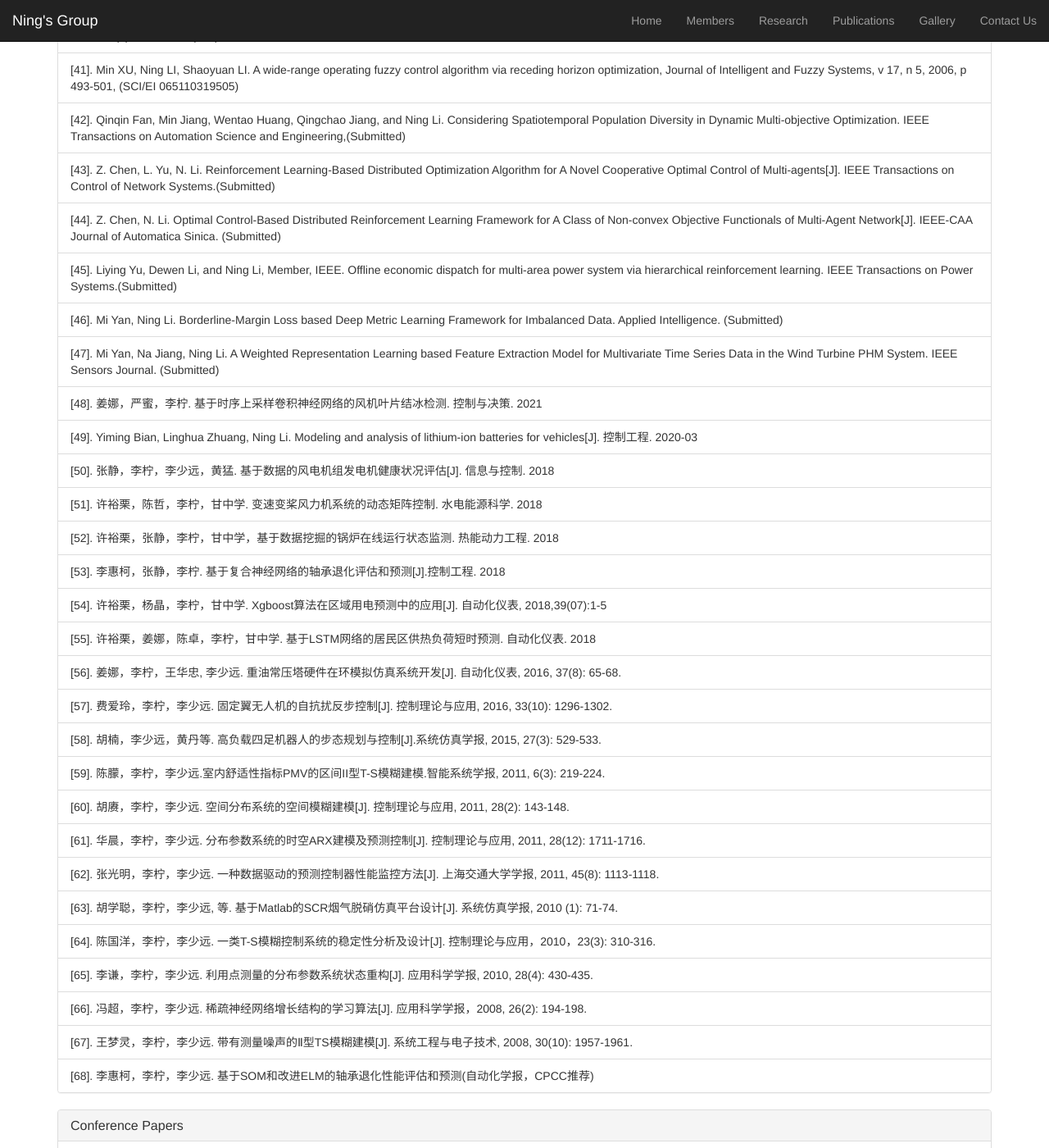
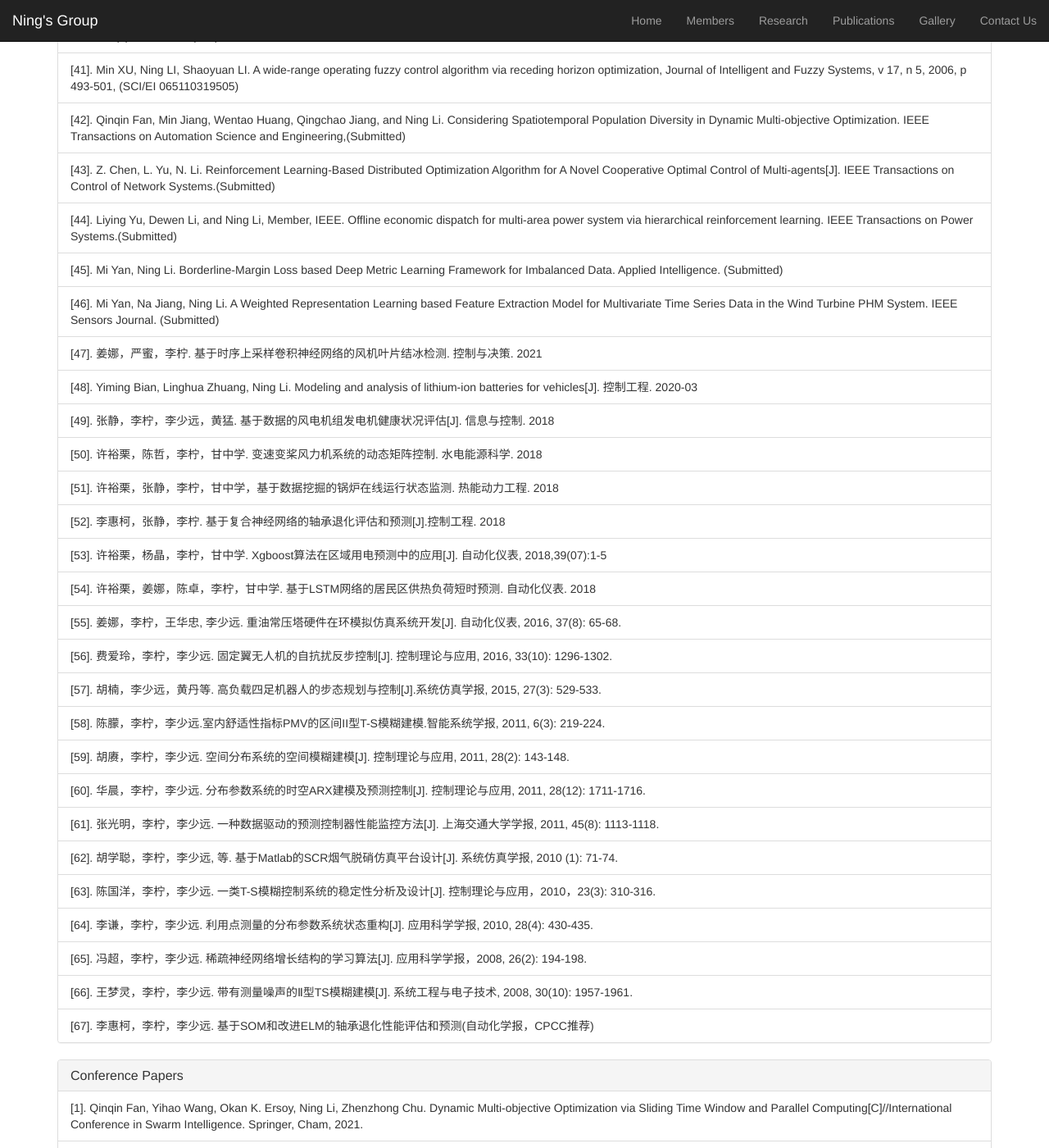
Before and after one commit to academic532/academic532.github.io, a Jekyll site: the page built from publications/index.html, in a window 1280 px wide and 1400 px high, scrolled down 2195 px. Shown: the whole window at 82% size. Built offline with Jekyll 4.4.1, drawn with Linux system fonts in a browser that asks for light colours; nearby versions of some CDN libraries; some of the changed text lies outside the part shown.

Commit message:
update journal

```diff
--- a/_data/publications.json
+++ b/_data/publications.json
@@ -4,7 +4,7 @@
     {
       "category": "Journal Papers",
       "items": [
-         "Z. Chen and  N. Li,  “An optimal control-based distributed reinforcement learning framework for a class of non-convex objective functionals of the multi-agent network,” IEEE/CAA J. Autom. Sinica., 2022.",
+         "Z. Chen and  N. Li,  “An Optimal Control-Based Distributed Reinforcement Learning Framework for A Class of Non-Convex Objective Functionals of the Multi-Agent Network,” IEEE/CAA J. Autom. Sinica, 2022.",
          "Qinqin Fan, Bin Cao, Ning Li. Balancing broad and deep searches in evolutionary computation via a parallel zoning search. Evolutionary Intelligence, 2021. doi.org/10.1007/s12065-021-00572-3.",
          "Qinqin Fan, Yilian Zhang, Ning Li. An auto-selection strategy of multi-objective evolutionary algorithms based on performance-indicator and its application. IEEE Transactions on Automation Science and Engineering. 2021.",
          "Z. Chen, W. Xue, N. Li, B. Lian, and F. L. Lewis, A Novel Z-Function-Based Completely Model-Free Reinforcement Learning Method to Finite-Horizon Zero-Sum Game of Nonlinear System[J]. Nonlinear Dynamics. DOI:10.1007/s11071-021-07049-z.",
@@ -47,7 +47,6 @@
          "Min XU, Ning LI, Shaoyuan LI. A wide-range operating fuzzy control algorithm via receding horizon optimization, Journal of Intelligent and Fuzzy Systems, v 17, n 5, 2006, p 493-501, (SCI/EI 065110319505)",
          "Qinqin Fan, Min Jiang, Wentao Huang, Qingchao Jiang, and Ning Li. Considering Spatiotemporal Population Diversity in Dynamic Multi-objective Optimization. IEEE Transactions on Automation Science and Engineering,(Submitted)",
          "Z. Chen, L. Yu, N. Li. Reinforcement Learning-Based Distributed Optimization Algorithm for A Novel Cooperative Optimal Control of Multi-agents[J]. IEEE Transactions on Control of Network Systems.(Submitted)",
-         "Z. Chen, N. Li. Optimal Control-Based Distributed Reinforcement Learning Framework for A Class of Non-convex Objective Functionals of Multi-Agent Network[J]. IEEE-CAA Journal of Automatica Sinica. (Submitted)",
          "Liying Yu, Dewen Li, and Ning Li, Member, IEEE. Offline economic dispatch for multi-area power system via hierarchical reinforcement learning. IEEE Transactions on Power Systems.(Submitted)",
          "Mi Yan, Ning Li. Borderline-Margin Loss based Deep Metric Learning Framework for Imbalanced Data. Applied Intelligence. (Submitted)",
          "Mi Yan, Na Jiang, Ning Li. A Weighted Representation Learning based Feature Extraction Model for Multivariate Time Series Data in the Wind Turbine PHM System. IEEE Sensors Journal. (Submitted)",
```
